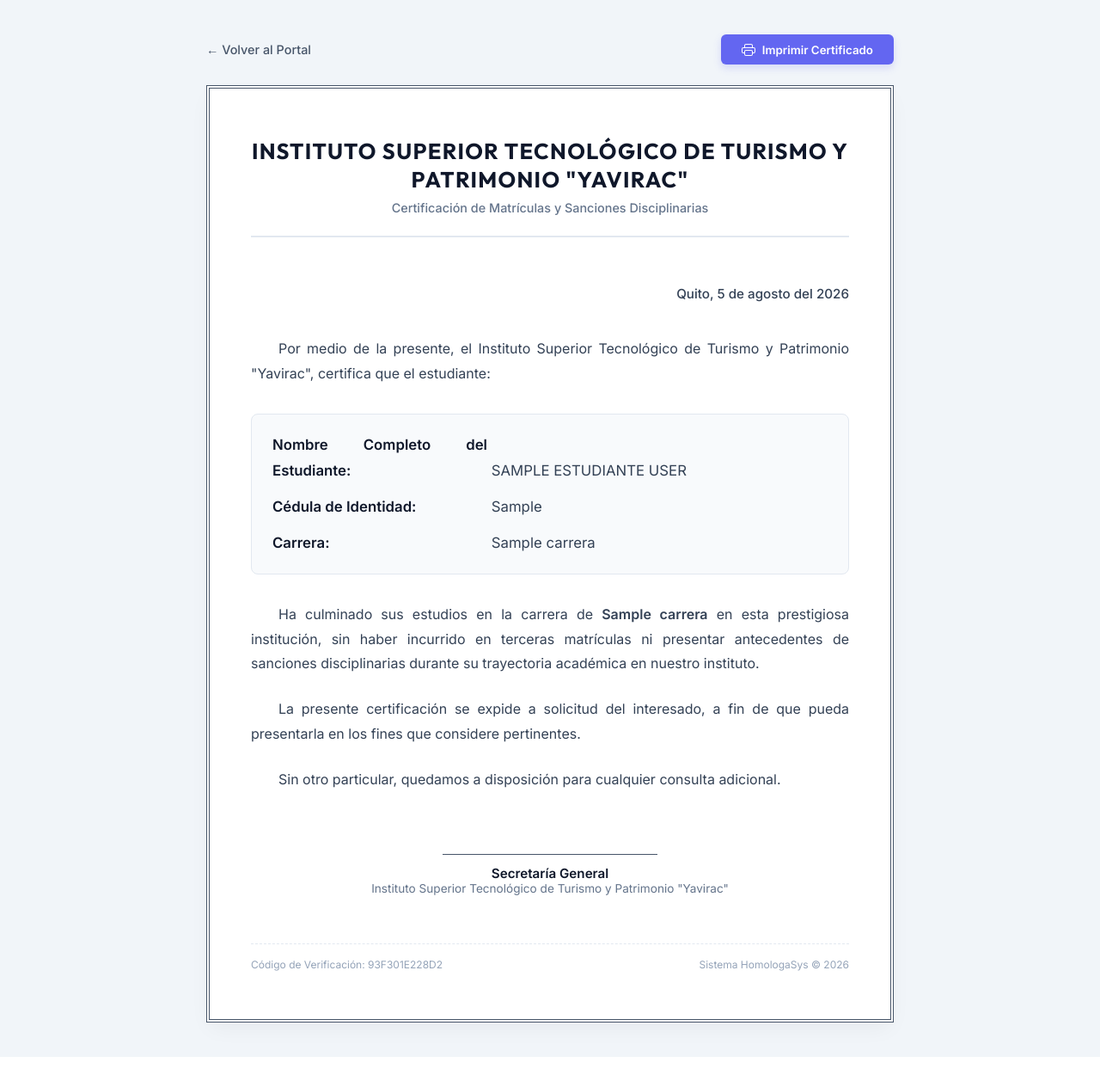
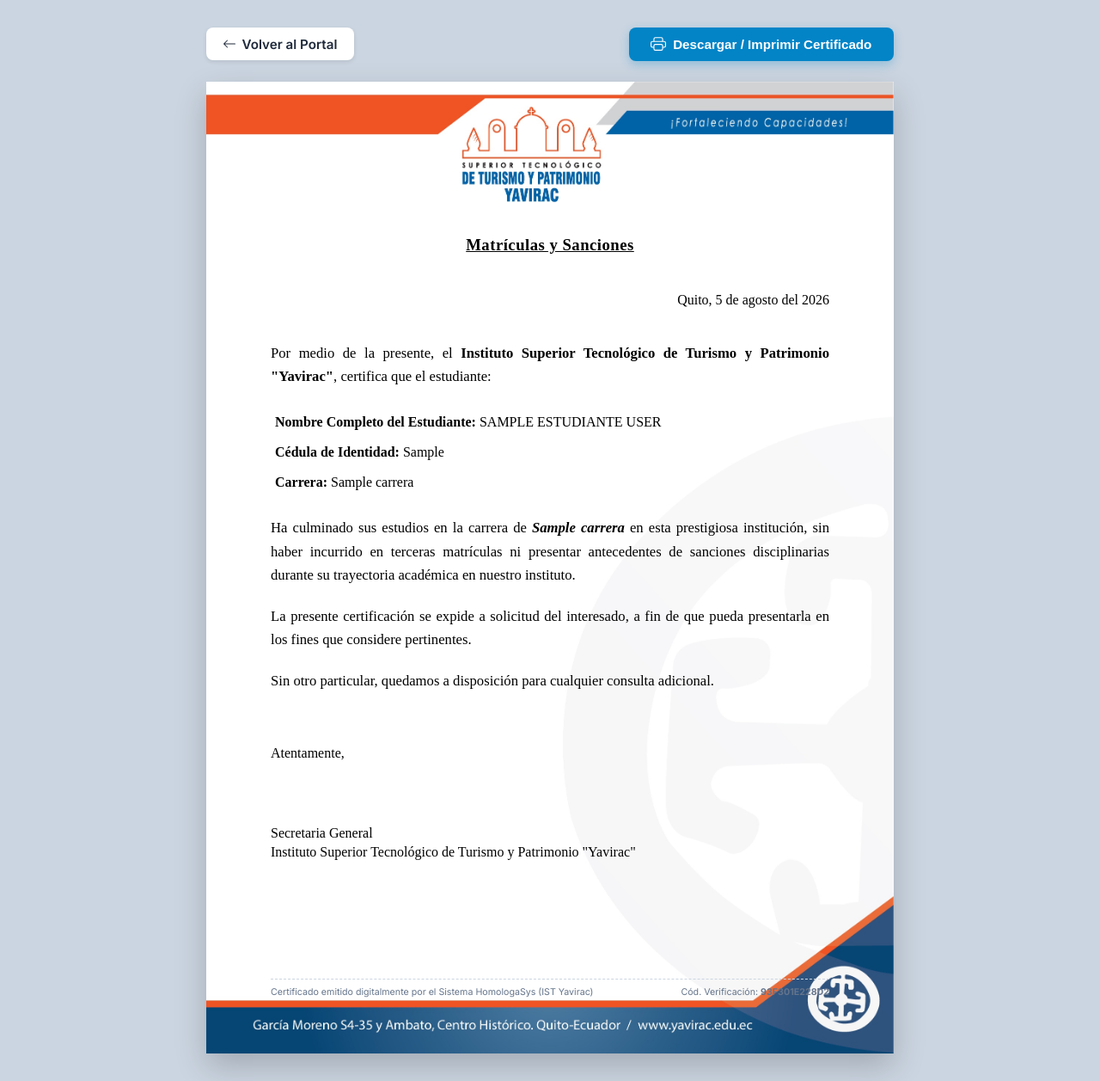
Before and after one commit to ByronMoreno/homologaciones, a Flask app: page /estudiante/certificado-disciplinario in a window 1280 px wide. Shown: the whole page at 86% size. Before the commit the page ends 1229 px from the top, so only its background shows below. Run offline with Flask 3, Linux system fonts and the light colour scheme; a user stored in the database is signed in; tables that the repository leaves empty hold one stand-in row (values such as "Sample post").

Commit message:
feat(certificado): integrar hoja membretada institucional y formato oficial DOCX en certificado de no poseer terceras matriculas

```diff
--- a/app/templates/students/certificado.html
+++ b/app/templates/students/certificado.html
@@ -3,262 +3,286 @@
 <head>
     <meta charset="UTF-8">
     <meta name="viewport" content="width=device-width, initial-scale=1.0">
-    <title>Certificado de no poseer terceras matrículas y sanciones</title>
-    <!-- Outfit & Inter Fonts -->
-    <link href="https://fonts.googleapis.com/css2?family=Inter:wght@400;500;600&family=Outfit:wght@600;700&display=swap" rel="stylesheet">
+    <title>Certificado de no poseer terceras matrículas y sanciones - HomologaSys</title>
+    <!-- Google Fonts: Inter -->
+    <link rel="preconnect" href="https://fonts.googleapis.com">
+    <link rel="preconnect" href="https://fonts.gstatic.com" crossorigin>
+    <link href="https://fonts.googleapis.com/css2?family=Inter:wght@400;500;600;700&display=swap" rel="stylesheet">
     <style>
+        * {
+            box-sizing: border-box;
+            margin: 0;
+            padding: 0;
+        }
+
         body {
-            background-color: #f1f5f9;
-            font-family: 'Inter', Georgia, serif;
-            color: #1e293b;
+            background-color: #cbd5e1;
+            font-family: 'Times New Roman', Times, 'Inter', serif;
+            color: #111827;
             padding: 2rem 1rem;
             display: flex;
             flex-direction: column;
             align-items: center;
+            min-height: 100vh;
         }
 
-        .cert-container {
-            background-color: #ffffff;
-            width: 100%;
-            max-width: 800px;
-            padding: 3.5rem 3rem;
-            border: 4px double #475569;
-            box-shadow: 0 10px 25px -5px rgba(0, 0, 0, 0.05);
-            position: relative;
-            box-sizing: border-box;
-        }
-
-        /* Encabezado del Certificado */
-        .cert-header {
-            text-align: center;
-            margin-bottom: 3.5rem;
-            border-bottom: 2px solid #e2e8f0;
-            padding-bottom: 1.5rem;
-        }
-
-        .cert-header h1 {
-            font-family: 'Outfit', sans-serif;
-            font-size: 1.6rem;
-            color: #0f172a;
-            margin: 0 0 0.5rem 0;
-            text-transform: uppercase;
-            letter-spacing: 0.05em;
-        }
-
-        .cert-header p {
-            font-size: 0.9rem;
-            color: #64748b;
-            margin: 0;
-            font-weight: 500;
-        }
-
-        /* Contenido del Certificado */
-        .cert-date {
-            text-align: right;
-            font-size: 0.95rem;
-            margin-bottom: 2.5rem;
-            font-weight: 500;
-            color: #334155;
-        }
-
-        .cert-body {
-            font-size: 1rem;
-            line-height: 1.8;
-            text-align: justify;
-            color: #334155;
-        }
-
-        .cert-body p {
-            margin-bottom: 1.5rem;
-            text-indent: 2rem;
-        }
-
-        .student-details {
-            background-color: #f8fafc;
-            border: 1px solid #e2e8f0;
-            border-radius: 8px;
-            padding: 1.25rem 1.5rem;
-            margin: 2rem 0;
-            list-style: none;
-        }
-
-        .student-details li {
-            margin-bottom: 0.75rem;
-            font-size: 1.05rem;
-        }
-
-        .student-details li:last-child {
-            margin-bottom: 0;
-        }
-
-        .student-details strong {
-            color: #0f172a;
-            display: inline-block;
-            width: 250px;
-        }
-
-        /* Firma */
-        .cert-signature {
-            margin-top: 4.5rem;
-            text-align: center;
-            display: flex;
-            flex-direction: column;
-            align-items: center;
-        }
-
-        .signature-line {
-            width: 250px;
-            border-top: 1px solid #475569;
-            margin-bottom: 0.75rem;
-        }
-
-        .signature-title {
-            font-weight: 600;
-            color: #0f172a;
-            font-size: 0.95rem;
-            margin: 0;
-        }
-
-        .signature-inst {
-            font-size: 0.85rem;
-            color: #64748b;
-            margin: 0;
-        }
-
-        /* Botón Flotante para Imprimir */
+        /* Barra de acciones flotante para pantalla */
         .print-btn-container {
-            margin-bottom: 1.5rem;
-            text-align: center;
             width: 100%;
             max-width: 800px;
             display: flex;
             justify-content: space-between;
             align-items: center;
-            padding: 0 0.5rem;
+            margin-bottom: 1.5rem;
+            font-family: 'Inter', sans-serif;
+        }
+
+        .btn-back {
+            color: #1e293b;
+            text-decoration: none;
+            font-weight: 600;
+            font-size: 0.95rem;
+            display: inline-flex;
+            align-items: center;
+            gap: 0.4rem;
+            background: #ffffff;
+            padding: 0.6rem 1.2rem;
+            border-radius: 8px;
+            box-shadow: 0 2px 5px rgba(0,0,0,0.1);
+            transition: all 0.2s;
+        }
+
+        .btn-back:hover {
+            background: #f8fafc;
+            color: #0284c7;
+            transform: translateY(-1px);
         }
 
         .btn-print {
-            background-color: #6366f1;
+            background-color: #0284c7;
             color: #ffffff;
             border: none;
-            padding: 0.6rem 1.5rem;
-            border-radius: 6px;
-            font-family: 'Inter', sans-serif;
+            padding: 0.65rem 1.6rem;
+            border-radius: 8px;
             font-weight: 600;
+            font-size: 0.95rem;
             cursor: pointer;
-            box-shadow: 0 4px 10px rgba(99, 102, 241, 0.2);
-            transition: all 0.2s;
+            box-shadow: 0 4px 12px rgba(2, 132, 199, 0.3);
             display: inline-flex;
             align-items: center;
             gap: 0.5rem;
+            transition: all 0.2s;
         }
 
         .btn-print:hover {
-            background-color: #4f46e5;
+            background-color: #0369a1;
             transform: translateY(-1px);
+            box-shadow: 0 6px 16px rgba(2, 132, 199, 0.4);
         }
 
-        .btn-back {
-            color: #475569;
-            text-decoration: none;
-            font-weight: 500;
-            font-size: 0.9rem;
+        /* Hoja de Certificado Formato A4 / Letter */
+        .cert-sheet {
+            background-color: #ffffff;
+            background-image: url("{{ url_for('static', filename='img/hoja_membretada_yavirac.png') }}");
+            background-size: 100% 100%;
+            background-repeat: no-repeat;
+            background-position: center top;
+            width: 800px;
+            min-height: 1130px;
+            padding: 160px 75px 65px 75px;
+            box-shadow: 0 15px 35px rgba(0, 0, 0, 0.2);
+            position: relative;
+            display: flex;
+            flex-direction: column;
+            justify-content: space-between;
         }
 
-        .btn-back:hover {
-            color: #0f172a;
+        /* Contenido del Documento */
+        .doc-content {
+            flex-grow: 1;
+            font-size: 12.5pt;
+            line-height: 1.65;
+            color: #000000;
         }
 
-        /* Pie de página de seguridad ficticio */
-        .security-footer {
-            margin-top: 3.5rem;
-            border-top: 1px dashed #e2e8f0;
-            padding-top: 1rem;
+        .doc-title {
+            text-align: center;
+            font-weight: bold;
+            text-decoration: underline;
+            font-size: 14pt;
+            margin-top: 15px;
+            margin-bottom: 35px;
+            letter-spacing: 0.5px;
+        }
+
+        .doc-date {
+            text-align: right;
+            font-size: 12pt;
+            margin-bottom: 35px;
+        }
+
+        .doc-paragraph {
+            text-align: justify;
+            margin-bottom: 20px;
+            text-justify: inter-word;
+        }
+
+        .doc-student-info {
+            margin: 25px 0;
+            padding-left: 5px;
+            line-height: 1.8;
+            font-size: 12pt;
+        }
+
+        .doc-student-info div {
+            margin-bottom: 6px;
+        }
+
+        .doc-student-info strong {
+            font-weight: bold;
+        }
+
+        .doc-signature-block {
+            margin-top: 60px;
+            font-size: 12pt;
+            line-height: 1.4;
+        }
+
+        .doc-signature-block .firmante {
+            margin-top: 70px;
+            font-weight: normal;
+        }
+
+        .doc-signature-block .firmante-cargo {
+            font-weight: normal;
+        }
+
+        .doc-signature-block .firmante-inst {
+            font-weight: normal;
+        }
+
+        /* Pie de verificación institucional */
+        .doc-footer-security {
+            font-family: 'Inter', sans-serif;
+            font-size: 8pt;
+            color: #64748b;
+            border-top: 1px dashed #cbd5e1;
+            padding-top: 8px;
             display: flex;
             justify-content: space-between;
             align-items: center;
-            font-size: 0.75rem;
-            color: #94a3b8;
         }
 
-        /* Estilos de Impresión */
+        /* Estilos de Impresión / Guardar como PDF */
+        @page {
+            size: A4 portrait;
+            margin: 0;
+        }
+
         @media print {
             body {
-                background-color: #ffffff;
-                padding: 0;
-            }
-
-            .cert-container {
-                box-shadow: none;
-                border: 4px double #000000;
-                padding: 3rem 2.5rem;
-                margin: 0;
-                max-width: 100%;
+                background-color: #ffffff !important;
+                padding: 0 !important;
+                margin: 0 !important;
+                -webkit-print-color-adjust: exact !important;
+                print-color-adjust: exact !important;
             }
 
             .print-btn-container {
                 display: none !important;
             }
+
+            .cert-sheet {
+                width: 100% !important;
+                max-width: 100% !important;
+                height: 297mm !important;
+                min-height: 297mm !important;
+                padding: 48mm 25mm 20mm 25mm !important;
+                box-shadow: none !important;
+                border: none !important;
+                margin: 0 !important;
+                page-break-after: avoid !important;
+                page-break-inside: avoid !important;
+                background-image: url("{{ url_for('static', filename='img/hoja_membretada_yavirac.png') }}") !important;
+                background-size: 100% 100% !important;
+                background-repeat: no-repeat !important;
+                -webkit-print-color-adjust: exact !important;
+                print-color-adjust: exact !important;
+            }
+
+            .doc-footer-security {
+                border-top: 1px dashed #94a3b8;
+                color: #475569;
+            }
         }
     </style>
 </head>
 <body>
-    <!-- Botón de acciones -->
+
+    <!-- Botones de Acción (No se imprimen) -->
     <div class="print-btn-container">
-        <a href="{{ url_for('students.dashboard') }}" class="btn-back">&larr; Volver al Portal</a>
+        <a href="{{ url_for('students.dashboard') }}" class="btn-back">
+            <svg xmlns="http://www.w3.org/2000/svg" width="16" height="16" fill="currentColor" viewBox="0 0 16 16">
+                <path fill-rule="evenodd" d="M15 8a.5.5 0 0 0-.5-.5H2.707l3.147-3.146a.5.5 0 1 0-.708-.708l-4 4a.5.5 0 0 0 0 .708l4 4a.5.5 0 0 0 .708-.708L2.707 8.5H14.5A.5.5 0 0 0 15 8"/>
+            </svg>
+            Volver al Portal
+        </a>
         <button onclick="window.print()" class="btn-print">
-            <svg xmlns="http://www.w3.org/2000/svg" width="16" height="16" fill="currentColor" viewBox="0 0 16 16" style="vertical-align: middle;">
+            <svg xmlns="http://www.w3.org/2000/svg" width="18" height="18" fill="currentColor" viewBox="0 0 16 16">
                 <path d="M5 1a2 2 0 0 0-2 2v2H2a2 2 0 0 0-2 2v3a2 2 0 0 0 2 2h1v1a2 2 0 0 0 2 2h6a2 2 0 0 0 2-2v-1h1a2 2 0 0 0 2-2V7a2 2 0 0 0-2-2h-1V3a2 2 0 0 0-2-2zM4 3a1 1 0 0 1 1-1h6a1 1 0 0 1 1 1v2H4zm1 5a2 2 0 0 0-2 2v1H2a1 1 0 0 1-1-1V7a1 1 0 0 1 1-1h12a1 1 0 0 1 1 1v3a1 1 0 0 1-1 1h-1v-1a2 2 0 0 0-2-2zm7 2v3a1 1 0 0 1-1 1H5a1 1 0 0 1-1-1v-3a1 1 0 0 1 1-1h6a1 1 0 0 1 1 1"/>
             </svg>
-            Imprimir Certificado
+            Descargar / Imprimir Certificado
         </button>
     </div>
 
-    <!-- Contenedor del Certificado Oficial -->
-    <div class="cert-container">
-        <div class="cert-header">
-            <h1>Instituto Superior Tecnológico de Turismo y Patrimonio "Yavirac"</h1>
-            <p>Certificación de Matrículas y Sanciones Disciplinarias</p>
-        </div>
+    <!-- Hoja Membretada Oficial Yavirac -->
+    <div class="cert-sheet">
+        <div class="doc-content">
+            <div class="doc-title">
+                Matrículas y Sanciones
+            </div>
 
-        <div class="cert-date">
-            Quito, {{ fecha_actual }}
-        </div>
+            <div class="doc-date">
+                Quito, {{ fecha_actual }}
+            </div>
 
-        <div class="cert-body">
-            <p>
-                Por medio de la presente, el Instituto Superior Tecnológico de Turismo y Patrimonio "Yavirac", certifica que el estudiante:
+            <p class="doc-paragraph">
+                Por medio de la presente, el <strong>Instituto Superior Tecnológico de Turismo y Patrimonio "Yavirac"</strong>, certifica que el estudiante:
             </p>
 
-            <ul class="student-details">
-                <li><strong>Nombre Completo del Estudiante:</strong> {{ estudiante.fullname | upper }}</li>
-                <li><strong>Cédula de Identidad:</strong> {{ estudiante.cedula }}</li>
-                <li><strong>Carrera:</strong> {{ estudiante.carrera.name }}</li>
-            </ul>
+            <div class="doc-student-info">
+                <div><strong>Nombre Completo del Estudiante:</strong> {{ estudiante.fullname | upper }}</div>
+                <div><strong>Cédula de Identidad:</strong> {{ estudiante.cedula }}</div>
+                <div><strong>Carrera:</strong> {{ estudiante.carrera.name }}</div>
+            </div>
 
-            <p>
-                Ha culminado sus estudios en la carrera de <strong>{{ estudiante.carrera.name }}</strong> en esta prestigiosa institución, sin haber incurrido en terceras matrículas ni presentar antecedentes de sanciones disciplinarias durante su trayectoria académica en nuestro instituto.
+            <p class="doc-paragraph">
+                Ha culminado sus estudios en la carrera de <em><strong>{{ estudiante.carrera.name }}</strong></em> en esta prestigiosa institución, sin haber incurrido en terceras matrículas ni presentar antecedentes de sanciones disciplinarias durante su trayectoria académica en nuestro instituto.
             </p>
 
-            <p>
+            <p class="doc-paragraph">
                 La presente certificación se expide a solicitud del interesado, a fin de que pueda presentarla en los fines que considere pertinentes.
             </p>
 
-            <p>
+            <p class="doc-paragraph">
                 Sin otro particular, quedamos a disposición para cualquier consulta adicional.
             </p>
+
+            <div class="doc-signature-block">
+                <p>Atentamente,</p>
+                <div class="firmante">
+                    <p class="firmante-cargo">Secretaria General</p>
+                    <p class="firmante-inst">Instituto Superior Tecnológico de Turismo y Patrimonio "Yavirac"</p>
+                </div>
+            </div>
         </div>
 
-        <div class="cert-signature">
-            <div class="signature-line"></div>
-            <p class="signature-title">Secretaría General</p>
-            <p class="signature-inst">Instituto Superior Tecnológico de Turismo y Patrimonio "Yavirac"</p>
-        </div>
-
-        <div class="security-footer">
-            <span>Código de Verificación: {{ codigo_verif }}</span>
-            <span>Sistema HomologaSys &copy; 2026</span>
+        <!-- Pie de página de verificación institucional -->
+        <div class="doc-footer-security">
+            <span>Certificado emitido digitalmente por el Sistema HomologaSys (IST Yavirac)</span>
+            <span>Cód. Verificación: <strong>{{ codigo_verif }}</strong></span>
         </div>
     </div>
+
 </body>
 </html>
```
Also changed, not shown: app/static/img/hoja_membretada_yavirac.png (added).
